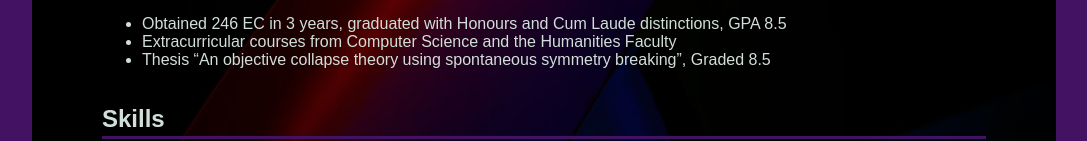
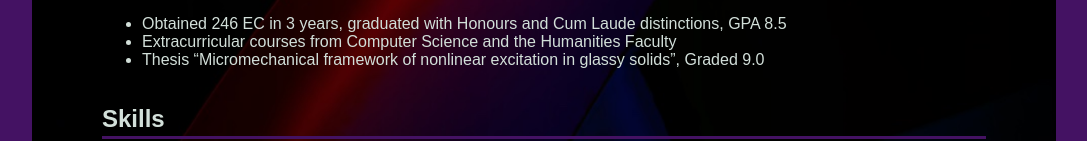
Before and after one commit to Bladieblah/Bladieblah.github.io, a Next.js app: page /cv in a window 1280 px wide. Shown: the part 1544-1685 px from the top of the page, without its empty margins (96-1183 px from the left). Built offline with nearby package versions, Linux system fonts and the light colour scheme; a web font is replaced by a local one.

Commit message:
Fix CV content

```diff
--- a/src/pages/cv.tsx
+++ b/src/pages/cv.tsx
@@ -73,7 +73,7 @@ export default function CV() {
           <ul>
             <li>Obtained 246 EC in 3 years, graduated with Honours and Cum Laude distinctions, GPA 8.5</li>
             <li>Extracurricular courses from Computer Science and the Humanities Faculty</li>
-            <li>Thesis &ldquo;An objective collapse theory using spontaneous symmetry breaking&rdquo;, Graded 8.5</li>
+            <li>Thesis &ldquo;Micromechanical framework of nonlinear excitation in glassy solids&rdquo;, Graded 9.0</li>
           </ul>
         </CvItem>
       </section>
```
